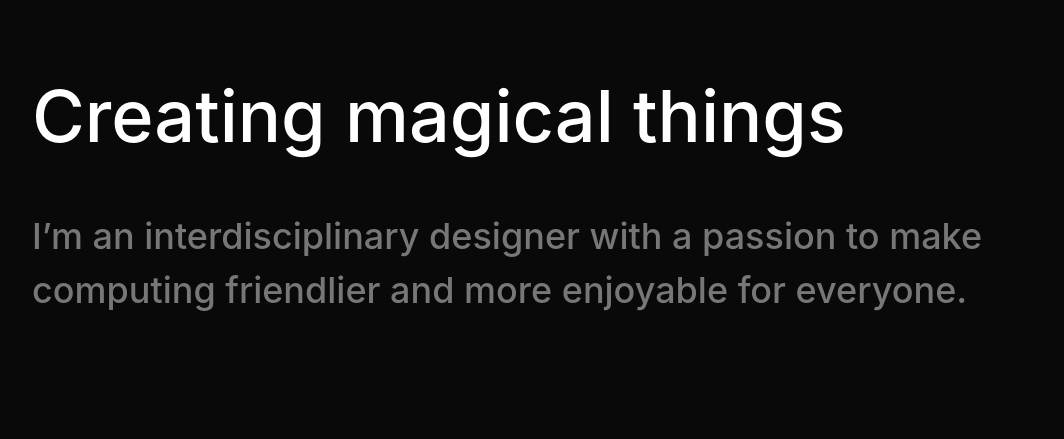
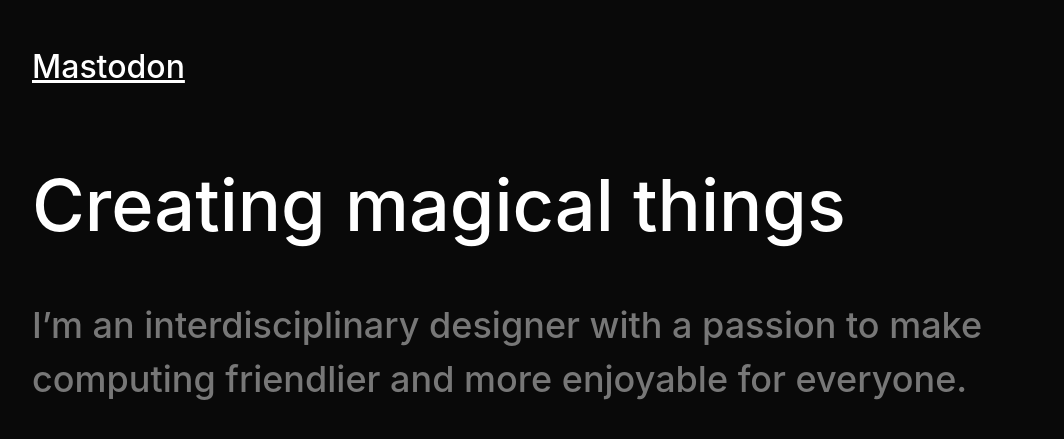
Before and after one commit to glitchbook/website, an Eleventy site: page src/index.njk in a window 1280 px wide. Shown: the part 133-572 px from the top of the page, without its empty margins (108-1172 px from the left). Built offline with nearby package versions, Linux system fonts and the light colour scheme; Eleventy itself is replaced by a stand-in of ours; files that its build step writes are made by us from their sources; a web font is replaced by a local one; what eleventy-plugin-seo, markdown-it-link-attributes would draw is missing.

Commit message:
Add mas.to

```diff
--- a/src/index.njk
+++ b/src/index.njk
@@ -4,6 +4,7 @@ layout: layouts/base.njk
 
 <link href="/images.js" rel="preload" as="script">
 <script src="/images.js" defer></script>
+<a rel="me" href="https://mas.to/@aetinx">Mastodon</a>
 
 <h1>Creating magical things</h1>
 <p role="doc-subtitle">I’m an interdisciplinary designer with a passion to make computing friendlier and more enjoyable for everyone.</p>
```
